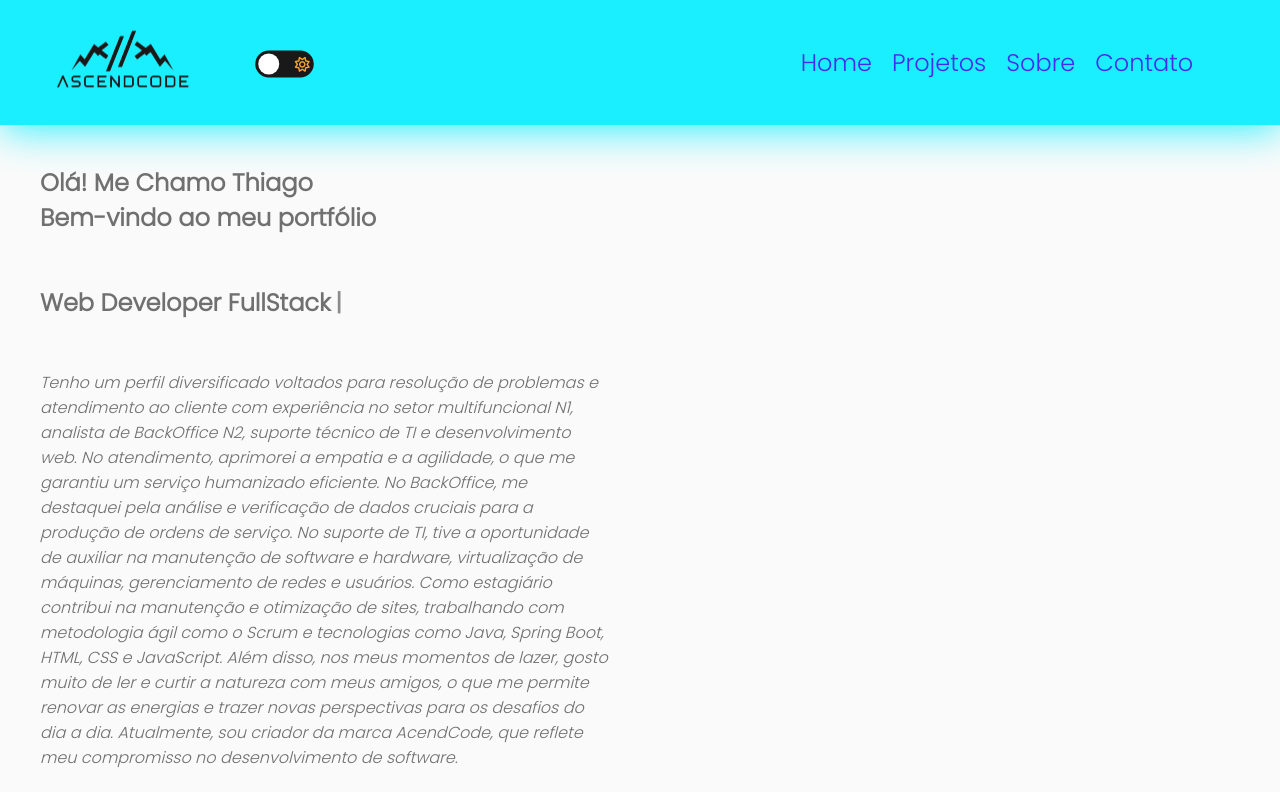
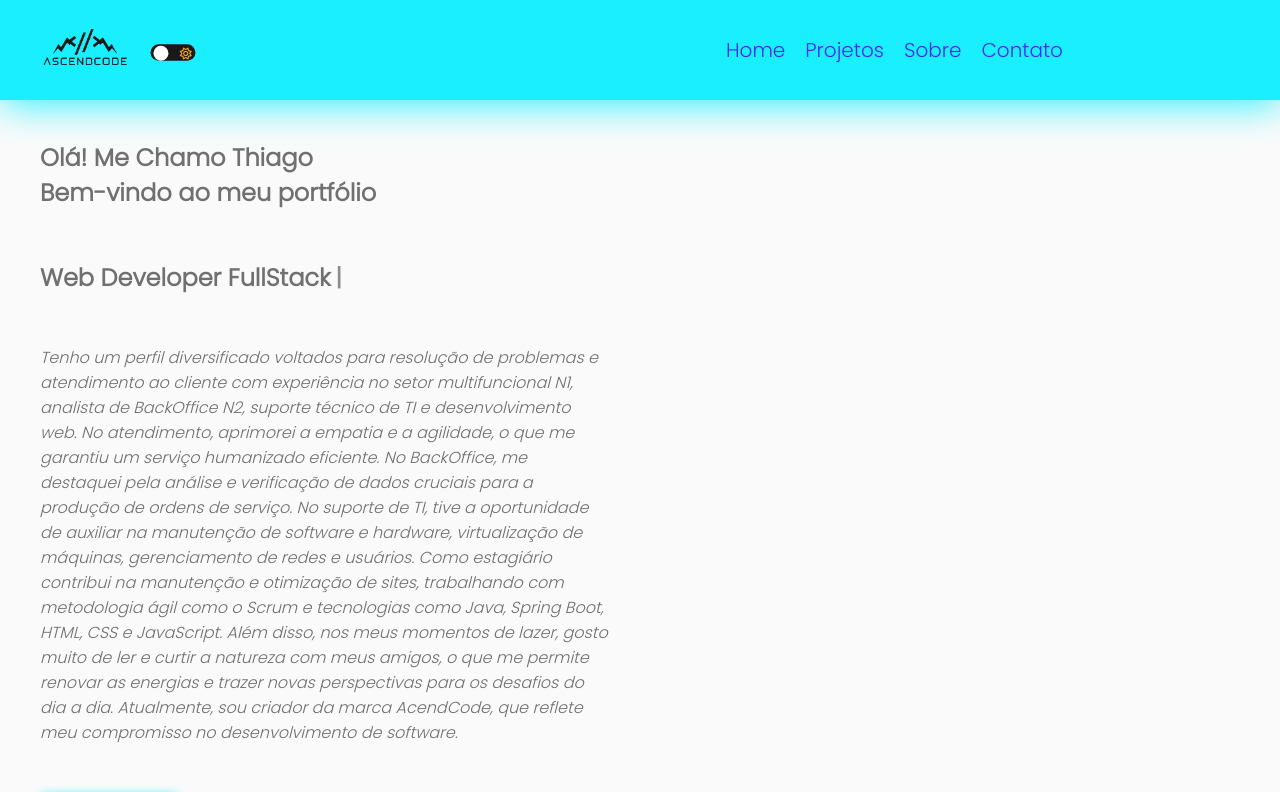
Before and after one commit to thiago-cloud/Portfolio-v2.0, a website with bundled scripts: page index.html in a window 1280 px wide. Shown: the top 792 px of the page. Built offline with nearby package versions, Linux system fonts and the light colour scheme; a script that the page names is missing; files whose address does not match are found by name.

Commit message:
Ajuste do header

```diff
--- a/assets/css/header.css
+++ b/assets/css/header.css
@@ -20,7 +20,7 @@ header {
     padding:20px;
     display: flex;
     align-items:center;
-    height:125px;
+    height:100px;
     width: 100vw;
     background-color: #0ef;
     opacity: 0.9;
@@ -28,7 +28,7 @@ header {
 }
 
 .titulo-principal img{
-    width: 16vw;
+    width: 130px;
 }
 
 .logoAscendCode{
@@ -42,7 +42,7 @@ header nav{
 }
 
 header ul{
-    margin-left:47vw;
+    margin-left:53vw;
 }
 
 header .logoAscendCode {
@@ -65,7 +65,7 @@ header .navegacao-primaria {
 /*Borda dinamica*/
 header .navegacao-primaria li a{
     text-decoration: none;
-    font-size: 18pt;
+    font-size: 15pt;
     color:#3016ec;
     font-weight: 500;
     position: relative;
@@ -85,7 +85,7 @@ nav .navegacao-primaria li a::after{
 
 header .navegacao-primaria li a:hover::after{
     text-decoration: none;
-    font-size: 16pt;
+    font-size: 15pt;
     color:#f1c40f;
     width: 100%;
 }
@@ -216,14 +216,14 @@ header .navegacao-primaria li a:hover::after{
     background-color:#000;
     border-radius: 50px;
     cursor:pointer;
-    top: 55px;
-    left:265px;
+    top: 47px;
+    left:158px;
     display: flex;
     align-items: center;
     justify-content: space-between;
     position:absolute;
-    height: 18px;
-    width:39px;
+    height: 11px;
+    width:30.2px;
     transform: scale(1.5);
 }
 
@@ -235,28 +235,28 @@ header .navegacao-primaria li a:hover::after{
     left:2px;
     /*height: 13px;*/
     /*width:13px;*/
-    height: 14px;
-    width:14px;
+    height: 10px;
+    width:10px;
     transform: translateX(0px);
     transition: transform 0.2s linear;
 }
 
 .checkbox:checked + .label .ball{
-    transform:translateX(21px)
+    transform:translateX(16px)
 }
 
 .fa-moon{
     /*margin-left: 5px;*/
     margin-left: 2.6px;
     color:#f1c40f;
-    font-size: 10px;
+    font-size: 6pt;
 }
 
 .fa-sun{
     /*margin-right: 5px;*/
     margin-right: 2.6px;
     color:#f39c12;
-    font-size: 10px;
+    font-size: 6pt;
 }
 
 /*Responsividade*/
```
